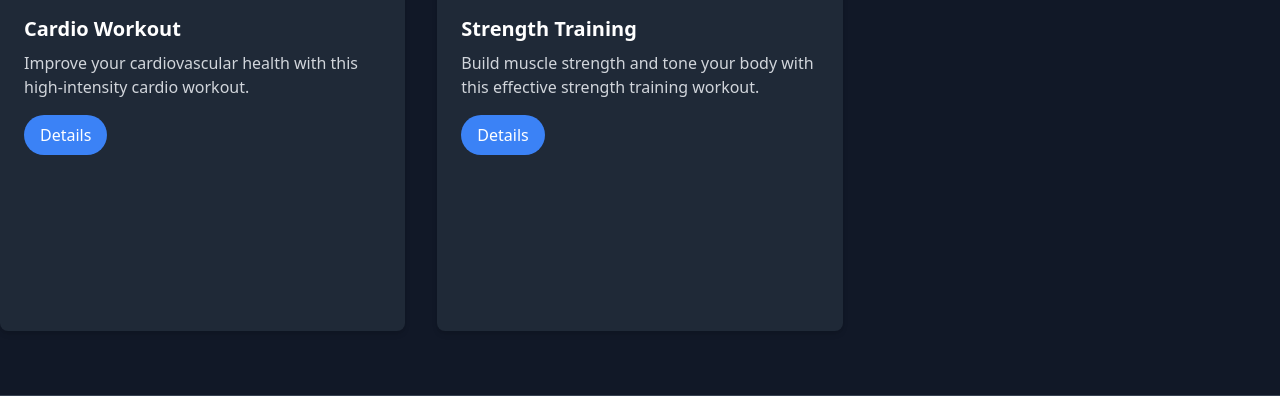
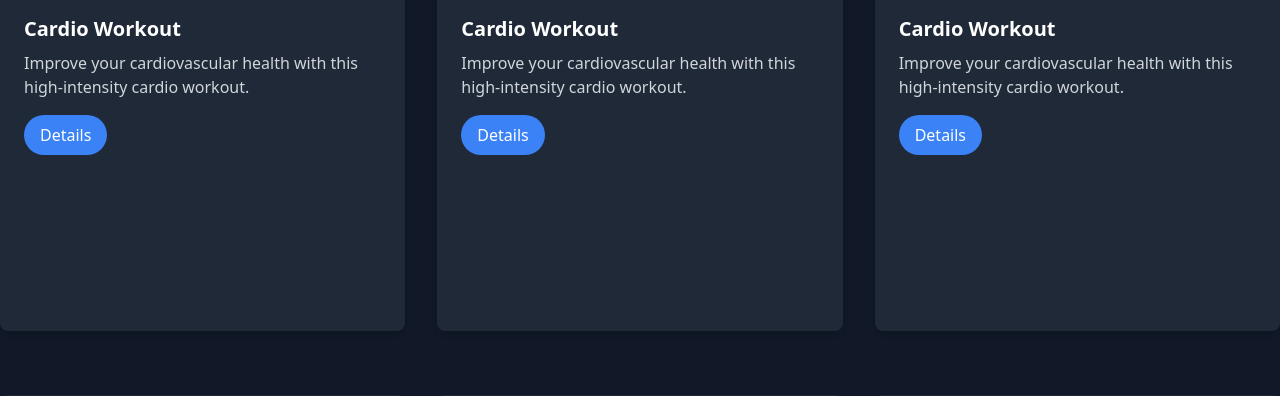
Before and after one commit to Mkaif-Qureshi/FITVISION, a Flask app: page /explore in a window 1280 px wide. Shown: the part 337-733 px from the top of the page. Run offline with Flask 2, Linux system fonts and the light colour scheme; style sheets or scripts are compiled from the project's sources; parts of the project's set-up code (start-up, migrations or seed data) failed here and were passed over; some libraries are stand-ins or nearby versions.

Commit message:
added 7 cards

```diff
--- a/FrontEnd/fitvisionflask/fitvisionflask/templates/explore.html
+++ b/FrontEnd/fitvisionflask/fitvisionflask/templates/explore.html
@@ -19,18 +19,81 @@
                 </div>
             </div>
         </div>
-
-        <!-- Exercise Card 2 -->
         <div class="mb-8">
             <div class="bg-gray-800 p-6 rounded-lg shadow-md">
-                <img src="{{ url_for('static', filename='images/exercise2.jpg') }}" class="w-full h-40 object-cover rounded-md mb-4" alt="Exercise 2">
-                <h5 class="text-xl font-semibold mb-2">Strength Training</h5>
-                <p class="text-gray-300 mb-4">Build muscle strength and tone your body with this effective strength training workout.</p>
-                <button class="bg-blue-500 text-white py-2 px-4 rounded-full" data-toggle="collapse" data-target="#collapseExercise2">Details</button>
-                <div id="collapseExercise2" class="collapse mt-4">
-                    <p class="text-gray-300 mb-2">This strength training routine focuses on various muscle groups using weights and resistance exercises.</p>
-                    <p class="text-gray-300 mb-2">Duration: 45 minutes</p>
-                    <p class="text-gray-300">Intensity: Moderate</p>
+                <img src="{{ url_for('static', filename='images/exercise1.jpg') }}" class="w-full h-40 object-cover rounded-md mb-4" alt="Exercise 1">
+                <h5 class="text-xl font-semibold mb-2">Cardio Workout</h5>
+                <p class="text-gray-300 mb-4">Improve your cardiovascular health with this high-intensity cardio workout.</p>
+                <button class="bg-blue-500 text-white py-2 px-4 rounded-full" data-toggle="collapse" data-target="#collapseExercise1">Details</button>
+                <div id="collapseExercise1" class="collapse mt-4">
+                    <p class="text-gray-300 mb-2">This cardio workout includes a mix of running, jumping jacks, and other aerobic exercises to boost your heart rate and endurance.</p>
+                    <p class="text-gray-300 mb-2">Duration: 30 minutes</p>
+                    <p class="text-gray-300">Intensity: High</p>
+                </div>
+            </div>
+        </div>
+        <div class="mb-8">
+            <div class="bg-gray-800 p-6 rounded-lg shadow-md">
+                <img src="{{ url_for('static', filename='images/exercise1.jpg') }}" class="w-full h-40 object-cover rounded-md mb-4" alt="Exercise 1">
+                <h5 class="text-xl font-semibold mb-2">Cardio Workout</h5>
+                <p class="text-gray-300 mb-4">Improve your cardiovascular health with this high-intensity cardio workout.</p>
+                <button class="bg-blue-500 text-white py-2 px-4 rounded-full" data-toggle="collapse" data-target="#collapseExercise1">Details</button>
+                <div id="collapseExercise1" class="collapse mt-4">
+                    <p class="text-gray-300 mb-2">This cardio workout includes a mix of running, jumping jacks, and other aerobic exercises to boost your heart rate and endurance.</p>
+                    <p class="text-gray-300 mb-2">Duration: 30 minutes</p>
+                    <p class="text-gray-300">Intensity: High</p>
+                </div>
+            </div>
+        </div>
+        <div class="mb-8">
+            <div class="bg-gray-800 p-6 rounded-lg shadow-md">
+                <img src="{{ url_for('static', filename='images/exercise1.jpg') }}" class="w-full h-40 object-cover rounded-md mb-4" alt="Exercise 1">
+                <h5 class="text-xl font-semibold mb-2">Cardio Workout</h5>
+                <p class="text-gray-300 mb-4">Improve your cardiovascular health with this high-intensity cardio workout.</p>
+                <button class="bg-blue-500 text-white py-2 px-4 rounded-full" data-toggle="collapse" data-target="#collapseExercise1">Details</button>
+                <div id="collapseExercise1" class="collapse mt-4">
+                    <p class="text-gray-300 mb-2">This cardio workout includes a mix of running, jumping jacks, and other aerobic exercises to boost your heart rate and endurance.</p>
+                    <p class="text-gray-300 mb-2">Duration: 30 minutes</p>
+                    <p class="text-gray-300">Intensity: High</p>
+                </div>
+            </div>
+        </div>
+        <div class="mb-8">
+            <div class="bg-gray-800 p-6 rounded-lg shadow-md">
+                <img src="{{ url_for('static', filename='images/exercise1.jpg') }}" class="w-full h-40 object-cover rounded-md mb-4" alt="Exercise 1">
+                <h5 class="text-xl font-semibold mb-2">Cardio Workout</h5>
+                <p class="text-gray-300 mb-4">Improve your cardiovascular health with this high-intensity cardio workout.</p>
+                <button class="bg-blue-500 text-white py-2 px-4 rounded-full" data-toggle="collapse" data-target="#collapseExercise1">Details</button>
+                <div id="collapseExercise1" class="collapse mt-4">
+                    <p class="text-gray-300 mb-2">This cardio workout includes a mix of running, jumping jacks, and other aerobic exercises to boost your heart rate and endurance.</p>
+                    <p class="text-gray-300 mb-2">Duration: 30 minutes</p>
+                    <p class="text-gray-300">Intensity: High</p>
+                </div>
+            </div>
+        </div>
+        <div class="mb-8">
+            <div class="bg-gray-800 p-6 rounded-lg shadow-md">
+                <img src="{{ url_for('static', filename='images/exercise1.jpg') }}" class="w-full h-40 object-cover rounded-md mb-4" alt="Exercise 1">
+                <h5 class="text-xl font-semibold mb-2">Cardio Workout</h5>
+                <p class="text-gray-300 mb-4">Improve your cardiovascular health with this high-intensity cardio workout.</p>
+                <button class="bg-blue-500 text-white py-2 px-4 rounded-full" data-toggle="collapse" data-target="#collapseExercise1">Details</button>
+                <div id="collapseExercise1" class="collapse mt-4">
+                    <p class="text-gray-300 mb-2">This cardio workout includes a mix of running, jumping jacks, and other aerobic exercises to boost your heart rate and endurance.</p>
+                    <p class="text-gray-300 mb-2">Duration: 30 minutes</p>
+                    <p class="text-gray-300">Intensity: High</p>
+                </div>
+            </div>
+        </div>
+                <div class="mb-8">
+            <div class="bg-gray-800 p-6 rounded-lg shadow-md">
+                <img src="{{ url_for('static', filename='images/exercise1.jpg') }}" class="w-full h-40 object-cover rounded-md mb-4" alt="Exercise 1">
+                <h5 class="text-xl font-semibold mb-2">Cardio Workout</h5>
+                <p class="text-gray-300 mb-4">Improve your cardiovascular health with this high-intensity cardio workout.</p>
+                <button class="bg-blue-500 text-white py-2 px-4 rounded-full" data-toggle="collapse" data-target="#collapseExercise1">Details</button>
+                <div id="collapseExercise1" class="collapse mt-4">
+                    <p class="text-gray-300 mb-2">This cardio workout includes a mix of running, jumping jacks, and other aerobic exercises to boost your heart rate and endurance.</p>
+                    <p class="text-gray-300 mb-2">Duration: 30 minutes</p>
+                    <p class="text-gray-300">Intensity: High</p>
                 </div>
             </div>
         </div>
```
Also changed, not shown: 1 other file.
